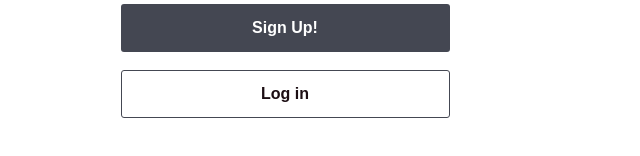
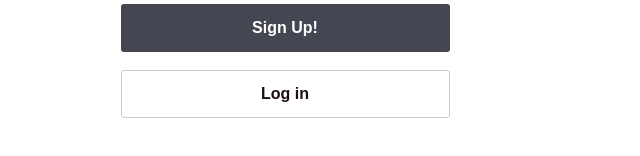
Before and after one commit to Esteb4ncd/DermaKnight_WebApp, a Next.js app in the folder dermaknight/: page /signup in a window 1280 px wide. Shown: the part 634-790 px from the top of the page, without its empty margins (355-995 px from the left). Built offline with nearby package versions, Linux system fonts and the light colour scheme.

Commit message:
add login page styles

```diff
--- a/dermaknight/app/globals.css
+++ b/dermaknight/app/globals.css
@@ -261,6 +261,29 @@ a {
 
 .auth-btn.secondary {
   background-color: transparent;
-  color: #1C0E13;
   border: 1px solid #444752;
 }
+
+.auth-links {
+  text-align: left;
+  margin-bottom: 16px;
+}
+
+.auth-forgot {
+  background: none;
+  border: none;
+  color: #8f90a6;
+  font-size: 14px;
+  display: block;
+  text-align: left;
+  width: 100%;
+  cursor: pointer;
+  padding: 0;
+}
+
+.auth-btn.secondary {
+  background: transparent;
+  border: 1px solid #ccc;
+  color: var(--color-text);
+  outline: none;             /* Just in case */
+}
```
